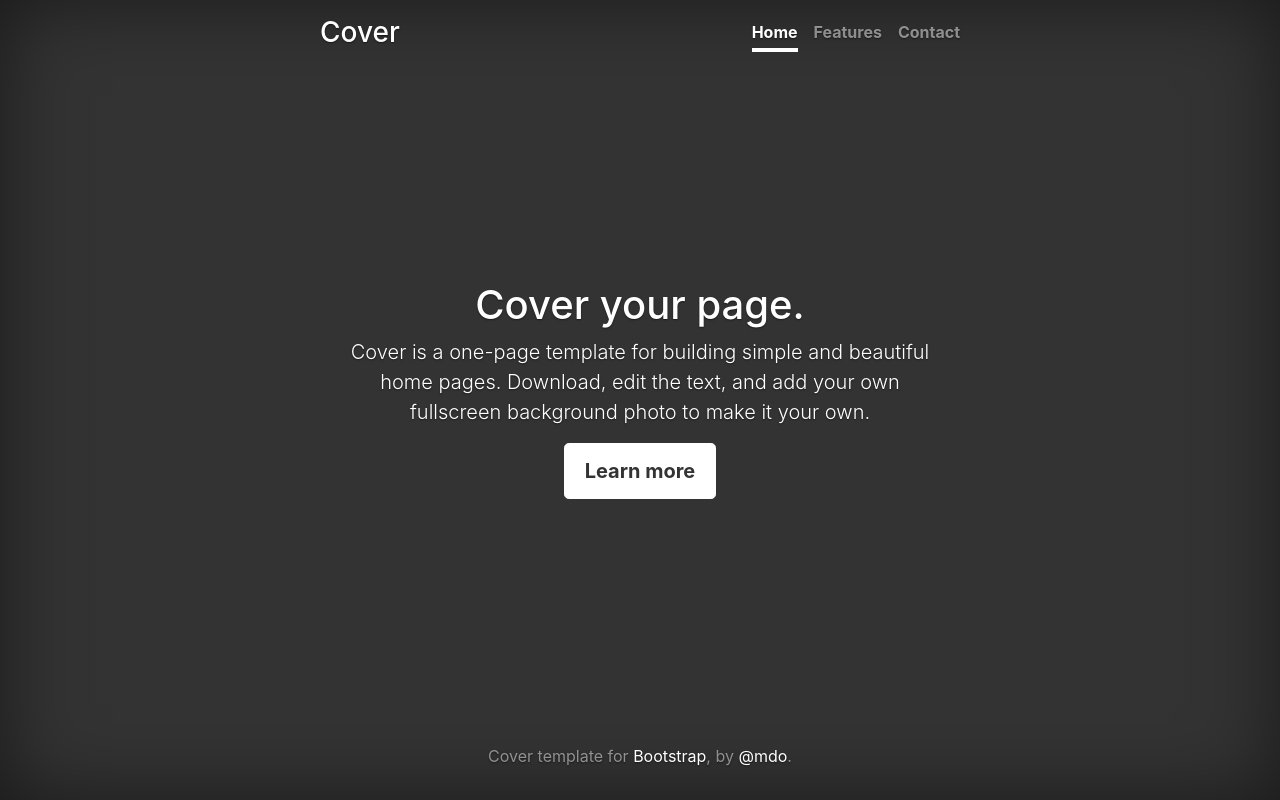
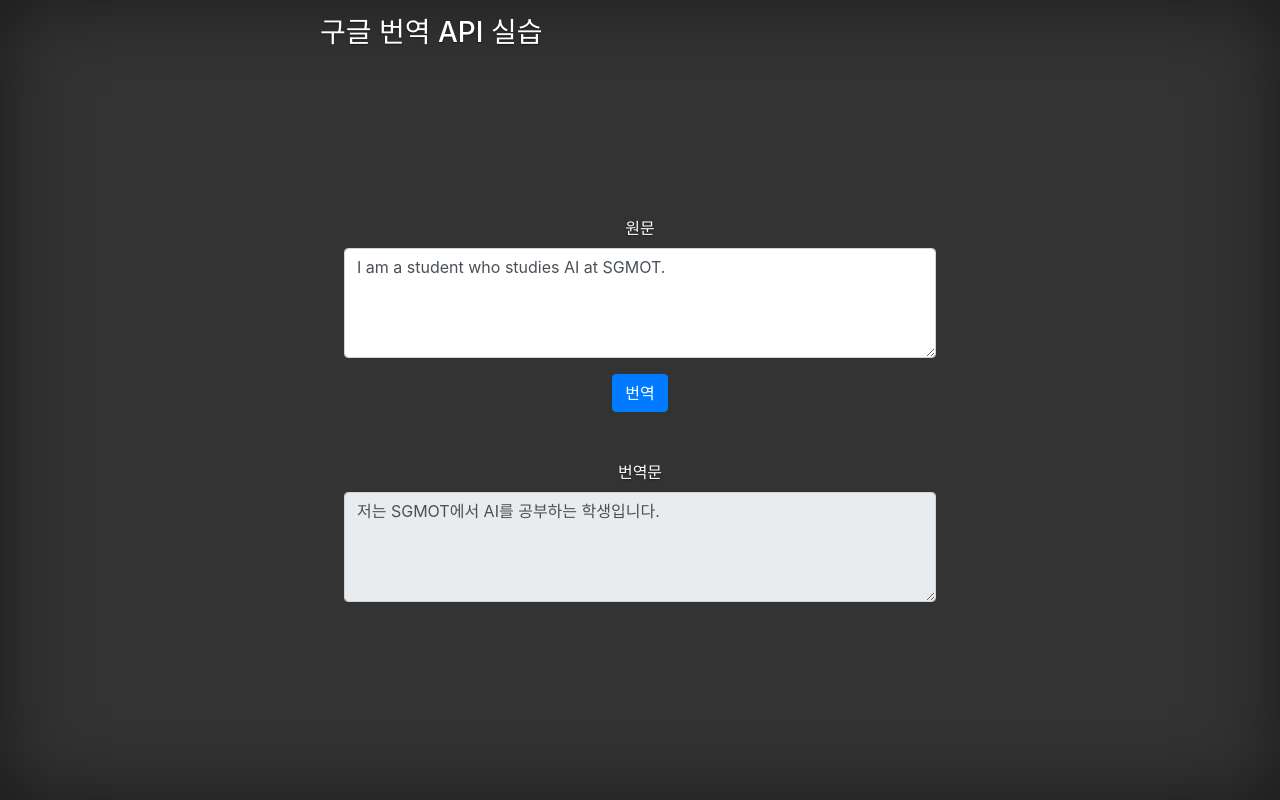
Before and after one commit to hwooson/SGMOT_AI_2020, a Django app: page /index in a window 1280 px wide. Run offline with Django 3.2, Linux system fonts and the light colour scheme; parts of the project's set-up code (start-up, migrations or seed data) failed here and were passed over; some libraries are stand-ins or nearby versions.

Commit message:
update template adding forms

```diff
--- a/source/aiproject/templates/aiproject/index.html
+++ b/source/aiproject/templates/aiproject/index.html
@@ -38,26 +38,33 @@
     <div class="cover-container d-flex w-100 h-100 p-3 mx-auto flex-column">
   <header class="masthead mb-auto">
     <div class="inner">
-      <h3 class="masthead-brand">Cover</h3>
-      <nav class="nav nav-masthead justify-content-center">
+      <h3 class="masthead-brand">구글 번역 API 실습</h3>
+      <!-- <nav class="nav nav-masthead justify-content-center">
         <a class="nav-link active" href="#">Home</a>
         <a class="nav-link" href="#">Features</a>
         <a class="nav-link" href="#">Contact</a>
-      </nav>
+      </nav> -->
     </div>
   </header>
 
   <main role="main" class="inner cover">
-    <h1 class="cover-heading">Cover your page.</h1>
-    <p class="lead">Cover is a one-page template for building simple and beautiful home pages. Download, edit the text, and add your own fullscreen background photo to make it your own.</p>
-    <p class="lead">
-      <a href="#" class="btn btn-lg btn-secondary">Learn more</a>
-    </p>
+    <form method="post">
+      {% csrf_token %}
+      <div class="form-group">
+        <label>원문</label>
+        <textarea class="form-control" rows="4">I am a student who studies AI at SGMOT.</textarea>
+      </div>
+      <div class="mb-5"><button type="submit" class="btn btn-primary">번역</button></div>
+      <div class="form-group">
+        <label>번역문</label>
+        <textarea class="form-control" rows="4" readonly>저는 SGMOT에서 AI를 공부하는 학생입니다.</textarea>
+      </div>
+    </form>
   </main>
 
   <footer class="mastfoot mt-auto">
     <div class="inner">
-      <p>Cover template for <a href="https://getbootstrap.com/">Bootstrap</a>, by <a href="https://twitter.com/mdo">@mdo</a>.</p>
+      <!-- <p>Cover template for <a href="https://getbootstrap.com/">Bootstrap</a>, by <a href="https://twitter.com/mdo">@mdo</a>.</p> -->
     </div>
   </footer>
 </div>
```
Also changed, not shown: 1 other file.
